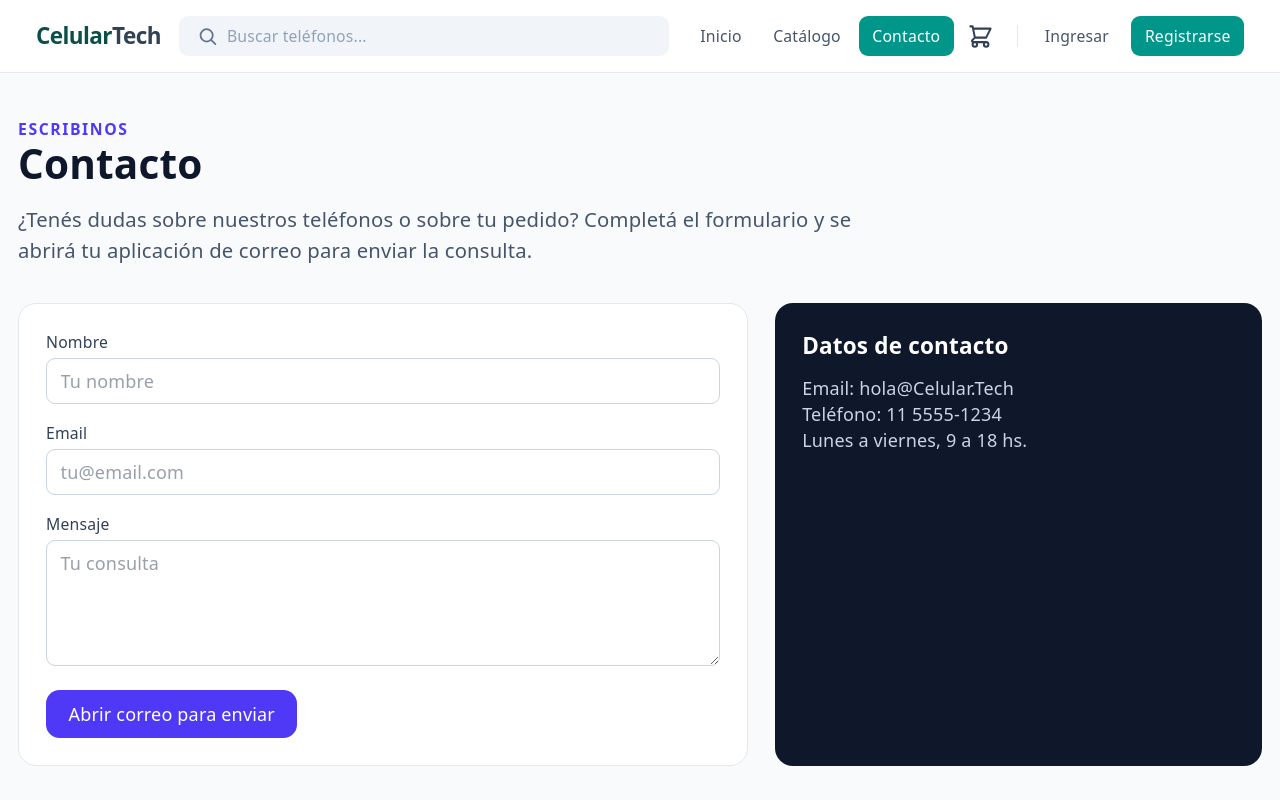
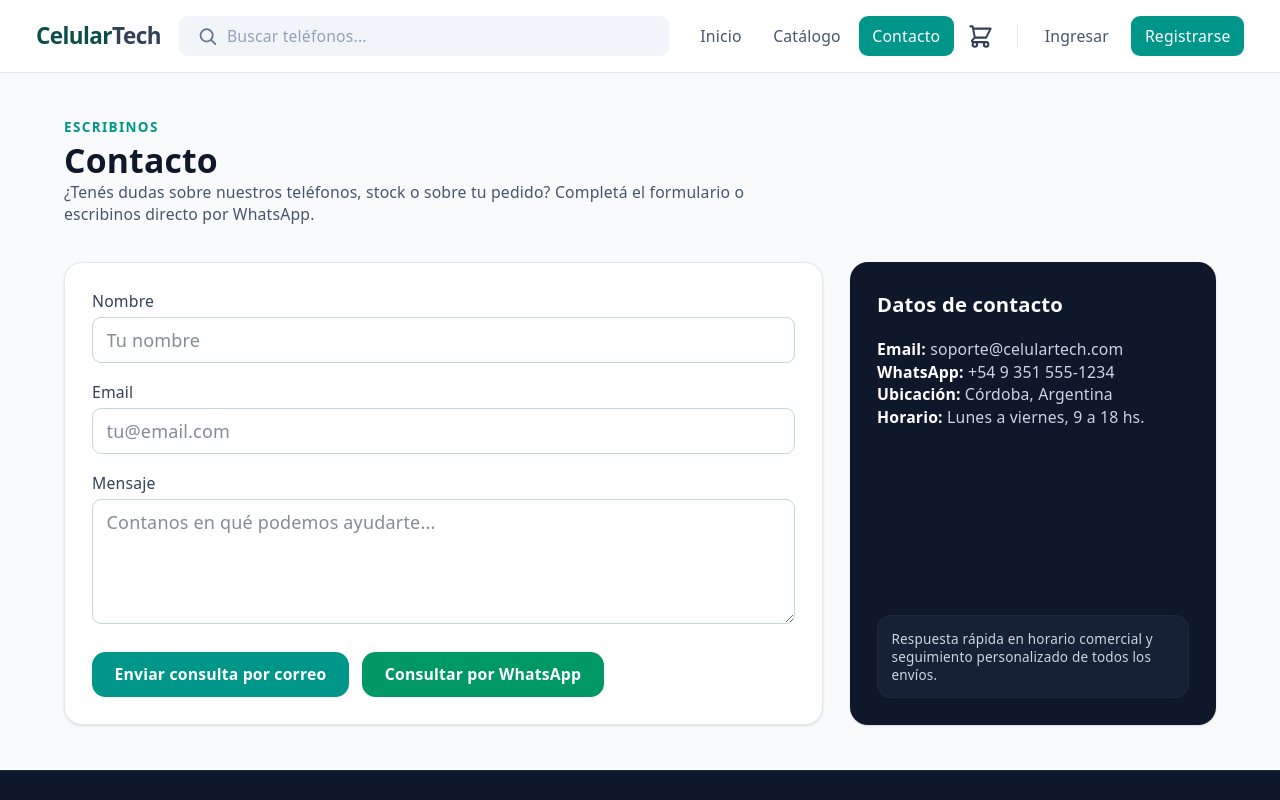
Before and after one commit to alvaroojedaweb/PIA2-ECOMMERCE-FRONTEND, a React (Vite) app: page /contacto in a window 1280 px wide. Shown: the top 800 px of the page. Built offline with nearby package versions, Linux system fonts and the light colour scheme; no server answers.

Commit message:
style(contacto): unificar paleta teal, datos de Cordoba y boton de WhatsApp

```diff
--- a/src/pages/Contacto.jsx
+++ b/src/pages/Contacto.jsx
@@ -1,53 +1,134 @@
-// Contacto.jsx - Página de contacto.
+import { useState } from "react";
 
 function Contacto() {
-    const enviarConsulta = (e) => {
+  const [nombre, setNombre] = useState("");
+  const [email, setEmail] = useState("");
+  const [mensaje, setMensaje] = useState("");
+
+  const handleSubmit = (e) => {
     e.preventDefault();
-        const datos = new FormData(e.currentTarget);
-        const nombre = datos.get('nombre');
-        const email = datos.get('email');
-        const mensaje = datos.get('mensaje');
-        const asunto = encodeURIComponent(`Consulta de ${nombre}`);
-        const cuerpo = encodeURIComponent(`Nombre: ${nombre}\nEmail: ${email}\n\n${mensaje}`);
-        window.location.href = `mailto:hola@celular.tech?subject=${asunto}&body=${cuerpo}`;
+    const asunto = encodeURIComponent(`Consulta desde CelularTech - ${nombre}`);
+    const cuerpo = encodeURIComponent(
+      `Nombre: ${nombre}\nEmail: ${email}\n\nMensaje:\n${mensaje}`
+    );
+    window.location.href = `mailto:soporte@celulartech.com?subject=${asunto}&body=${cuerpo}`;
   };
 
+  const whatsappUrl = `https://wa.me/5493515551234?text=${encodeURIComponent(
+    `Hola CelularTech! Soy ${nombre || "un cliente"} y quería hacer una consulta${
+      mensaje ? `: ${mensaje}` : "."
+    }`
+  )}`;
+
   return (
-        <div className="space-y-8">
-            <section>
-                <p className="mb-2 text-sm font-semibold uppercase tracking-widest text-indigo-600">Escribinos</p>
-                <h1 className="mb-4 text-4xl font-bold text-slate-900">Contacto</h1>
-                <p className="max-w-3xl text-lg text-slate-600">
-                    ¿Tenés dudas sobre nuestros teléfonos o sobre tu pedido? Completá el formulario y se abrirá tu aplicación de correo para enviar la consulta.
+    <div className="mx-auto max-w-5xl space-y-8">
+      <div>
+        <p className="text-xs font-bold uppercase tracking-widest text-teal-600">
+          Escribinos
         </p>
-            </section>
+        <h1 className="mt-1 text-3xl font-extrabold text-slate-900">Contacto</h1>
+        <p className="mt-2 max-w-2xl text-sm text-slate-600">
+          ¿Tenés dudas sobre nuestros teléfonos, stock o sobre tu pedido? Completá el
+          formulario o escribinos directo por WhatsApp.
+        </p>
+      </div>
 
-            <section className="grid gap-6 md:grid-cols-[1.2fr_0.8fr]">
-                <form onSubmit={enviarConsulta} className="space-y-4 rounded-2xl border border-slate-200 bg-white p-6">
+      <div className="grid gap-6 md:grid-cols-3">
+        {/* Formulario */}
+        <form
+          onSubmit={handleSubmit}
+          className="space-y-4 rounded-2xl border border-slate-200 bg-white p-6 shadow-sm md:col-span-2"
+        >
           <div>
-                        <label className="mb-1 block text-sm font-medium text-slate-700">Nombre</label>
-                        <input name="nombre" required className="w-full rounded-lg border border-slate-300 px-3 py-2" placeholder="Tu nombre" />
+            <label className="mb-1 block text-sm font-medium text-slate-700">
+              Nombre
+            </label>
+            <input
+              type="text"
+              value={nombre}
+              onChange={(e) => setNombre(e.target.value)}
+              placeholder="Tu nombre"
+              required
+              className="w-full rounded-lg border border-slate-300 px-3 py-2 text-slate-900 focus:border-teal-600 focus:outline-none focus:ring-1 focus:ring-teal-600"
+            />
           </div>
+
           <div>
-                        <label className="mb-1 block text-sm font-medium text-slate-700">Email</label>
-                        <input name="email" type="email" required className="w-full rounded-lg border border-slate-300 px-3 py-2" placeholder="tu@email.com" />
+            <label className="mb-1 block text-sm font-medium text-slate-700">
+              Email
+            </label>
+            <input
+              type="email"
+              value={email}
+              onChange={(e) => setEmail(e.target.value)}
+              placeholder="tu@email.com"
+              required
+              className="w-full rounded-lg border border-slate-300 px-3 py-2 text-slate-900 focus:border-teal-600 focus:outline-none focus:ring-1 focus:ring-teal-600"
+            />
           </div>
+
           <div>
-                        <label className="mb-1 block text-sm font-medium text-slate-700">Mensaje</label>
-                        <textarea name="mensaje" required className="min-h-28 w-full rounded-lg border border-slate-300 px-3 py-2" placeholder="Tu consulta" />
+            <label className="mb-1 block text-sm font-medium text-slate-700">
+              Mensaje
+            </label>
+            <textarea
+              rows={4}
+              value={mensaje}
+              onChange={(e) => setMensaje(e.target.value)}
+              placeholder="Contanos en qué podemos ayudarte..."
+              required
+              className="w-full rounded-lg border border-slate-300 px-3 py-2 text-slate-900 focus:border-teal-600 focus:outline-none focus:ring-1 focus:ring-teal-600"
+            />
           </div>
-                    <button type="submit" className="rounded-xl bg-indigo-600 px-5 py-2.5 font-medium text-white hover:bg-indigo-500">
-                        Abrir correo para enviar
+
+          <div className="flex flex-wrap gap-3 pt-1">
+            <button
+              type="submit"
+              className="rounded-xl bg-teal-600 px-5 py-2.5 text-sm font-semibold text-white transition hover:bg-teal-500"
+            >
+              Enviar consulta por correo
             </button>
+            <a
+              href={whatsappUrl}
+              target="_blank"
+              rel="noopener noreferrer"
+              className="rounded-xl bg-emerald-600 px-5 py-2.5 text-sm font-semibold text-white transition hover:bg-emerald-500"
+            >
+              Consultar por WhatsApp
+            </a>
+          </div>
         </form>
 
-                <aside className="rounded-2xl bg-slate-900 p-6 text-white">
-                    <h2 className="mb-3 text-xl font-semibold text-white">Datos de contacto</h2>
-                    <p className="mb-2 text-slate-300">Email: hola@Celular.Tech</p>
-                    <p className="mb-2 text-slate-300">Teléfono: 11 5555-1234</p>
-                    <p className="text-slate-300">Lunes a viernes, 9 a 18 hs.</p>
-                </aside>
-            </section>
+        {/* Tarjeta de información */}
+        <div className="flex flex-col justify-between rounded-2xl bg-slate-900 p-6 text-white shadow-sm">
+          <div className="space-y-4">
+            <h2 className="text-lg font-bold">Datos de contacto</h2>
+            <div className="space-y-2.5 text-sm text-slate-300">
+              <p>
+                <span className="font-semibold text-white">Email:</span>{" "}
+                soporte@celulartech.com
+              </p>
+              <p>
+                <span className="font-semibold text-white">WhatsApp:</span>{" "}
+                +54 9 351 555-1234
+              </p>
+              <p>
+                <span className="font-semibold text-white">Ubicación:</span>{" "}
+                Córdoba, Argentina
+              </p>
+              <p>
+                <span className="font-semibold text-white">Horario:</span>{" "}
+                Lunes a viernes, 9 a 18 hs.
+              </p>
+            </div>
+          </div>
+
+          <div className="mt-6 rounded-xl border border-slate-800 bg-slate-800/60 p-3 text-xs text-slate-300">
+            Respuesta rápida en horario comercial y seguimiento personalizado de
+            todos los envíos.
+          </div>
+        </div>
+      </div>
     </div>
   );
 }
```
Lines whose indentation alone changed are shown as unchanged.
